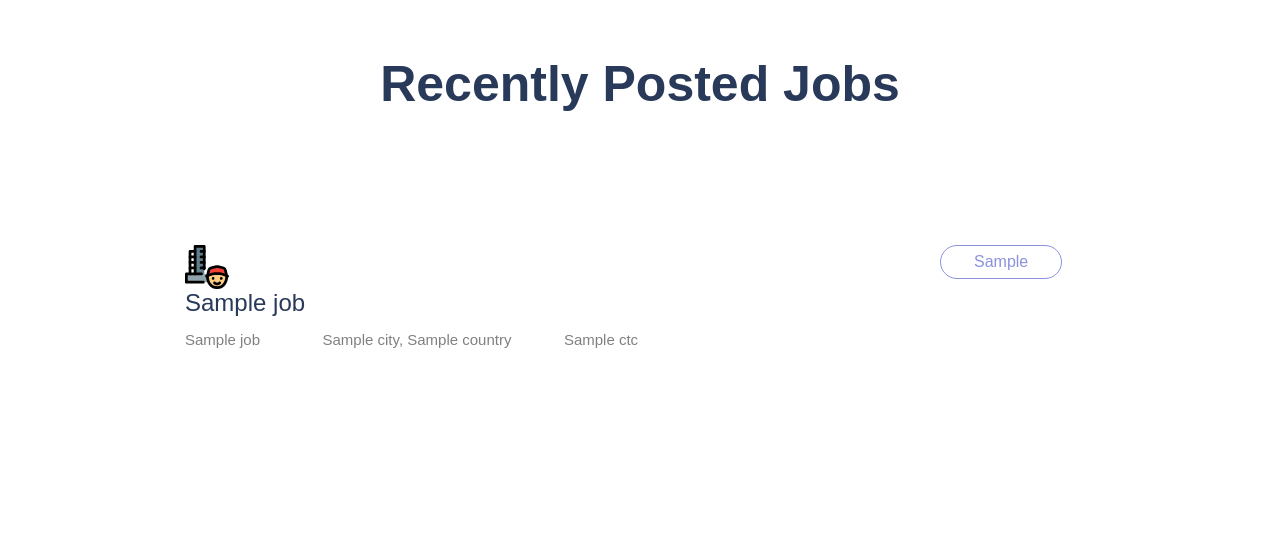
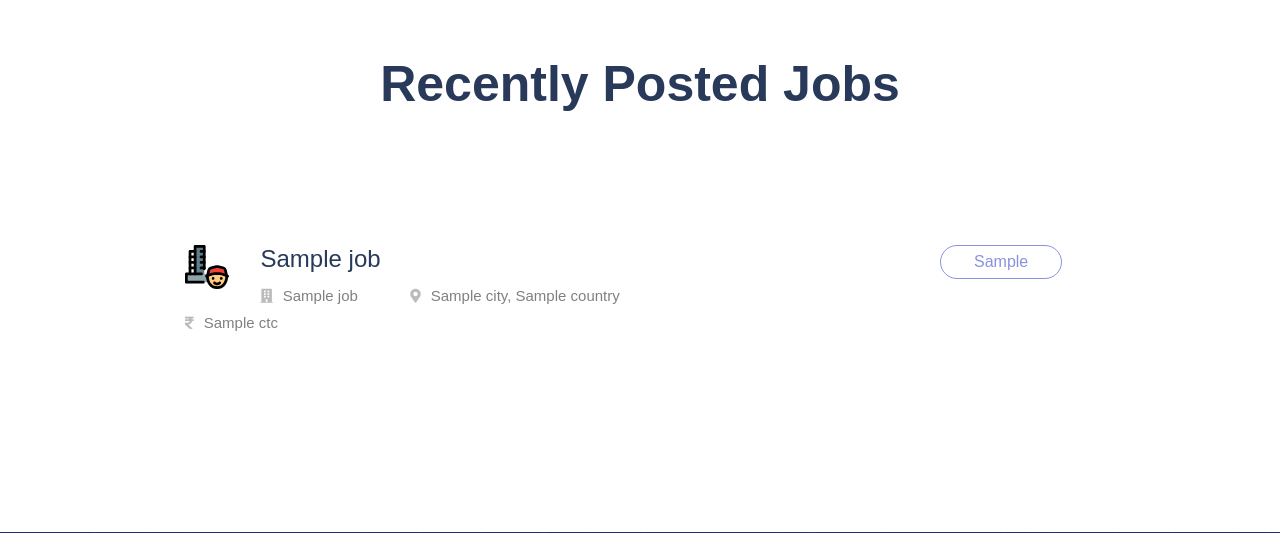
Before and after one commit to mansiagnihotrii/job-search, a Flask app: template templates/index.html in a window 1280 px wide. Shown: the part 1394-1927 px from the top of the page. Run offline with Flask 2, Linux system fonts and the light colour scheme; the template is opened without the code that fills it: most values are stand-ins (such as "Sample title", 1, 10 or a date in 2020); grey boxes marked "Sample" are stand-in pictures; some libraries are stand-ins or nearby versions; some web fonts are replaced.

Commit message:
Updated CSS

```diff
--- a/templates/findjob.html
+++ b/templates/findjob.html
@@ -1,9 +1,7 @@
 {% extends "layout.html" %}
 
 {% block title %} FIND JOB {% endblock %}
-{% block head %}
-<link rel="stylesheet" href="/static/css/fontawesome-all.min.css">
-{% endblock head %}
+
 {% block content%}
 
     <!-- Hero Area Start-->
--- a/templates/index.html
+++ b/templates/index.html
@@ -75,16 +75,16 @@
                         <!-- single-job-content -->
                         {% for job in recent %}
                         <div class="single-job-items mb-30">
-                            <div class="job-items">
+                            <div class="job-items" style="width:200%;">
                                 <div class="company-img">
                                     <a href="#"><img src="/static/img/jobs/user.svg" alt="" style="width:8%;"></a>
-                                </div>
+
                                 <div class="job-tittle">
                                     <a href="#"><h4>{{job["job_name"]}}</h4></a>
                                     <ul>
-                                        <li>{{job["company_name"]}}</li>
-                                        <li><i class="fas fa-map-marker-alt"></i>{{job["city"]}}, {{job["country"]}}</li>
-                                        <li>{{job["ctc"]}}</li>
+                                      <li><i class="fas fa-building"></i>{{job["company_name"]}}</li>
+                                      <li><i class="fas fa-map-marker-alt"></i>{{job["city"]}}, {{job["country"]}}</li>
+                                      <li><i class="fas fa-rupee-sign"></i>{{job["ctc"]}}</li>
                                     </ul>
                                 </div>
                             </div>
@@ -92,6 +92,7 @@
                                 <a href="/findjob/{{job["job_category"]}}">{{job["job_category"]}}</a>
 
                             </div>
+                              </div>
                         </div>
                           {% endfor %}
 
--- a/templates/layout.html
+++ b/templates/layout.html
@@ -17,6 +17,7 @@
             <link rel="stylesheet" href="/static/css/themify-icons.css">
             <link rel="stylesheet" href="/static/css/nice-select.css">
             <link rel="stylesheet" href="/static/css/style.css">
+            <link rel="stylesheet" href="/static/css/fontawesome-all.min.css">
             {% block head %} {% endblock %}
    </head>
 
--- a/templates/post_job.html
+++ b/templates/post_job.html
@@ -1,9 +1,7 @@
 {% extends "layout.html" %}
 
 {% block title %} POST JOB {% endblock %}
-{% block head %}
-<link rel="stylesheet" href="/static/css/fontawesome-all.min.css">
-{% endblock head %}
+
 {% block content%}
 
 <div class="whole-wrap">
```
